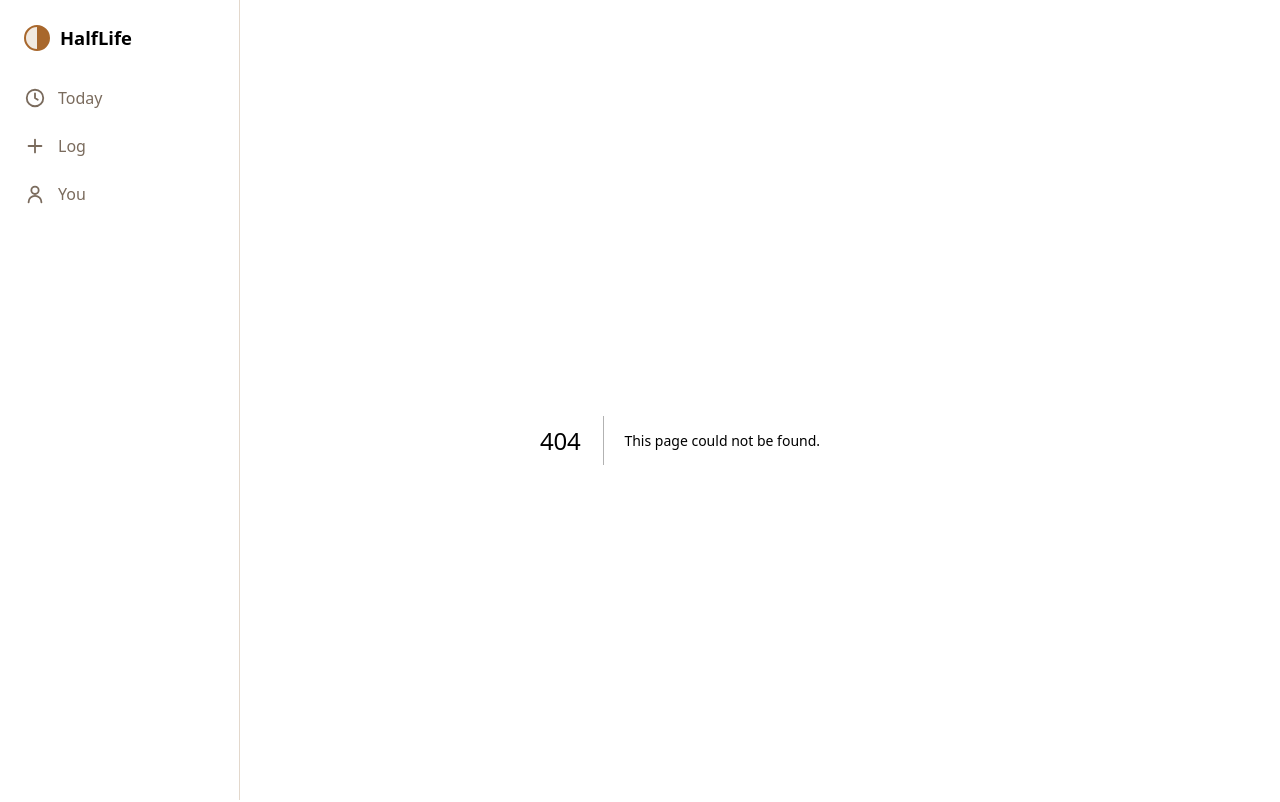
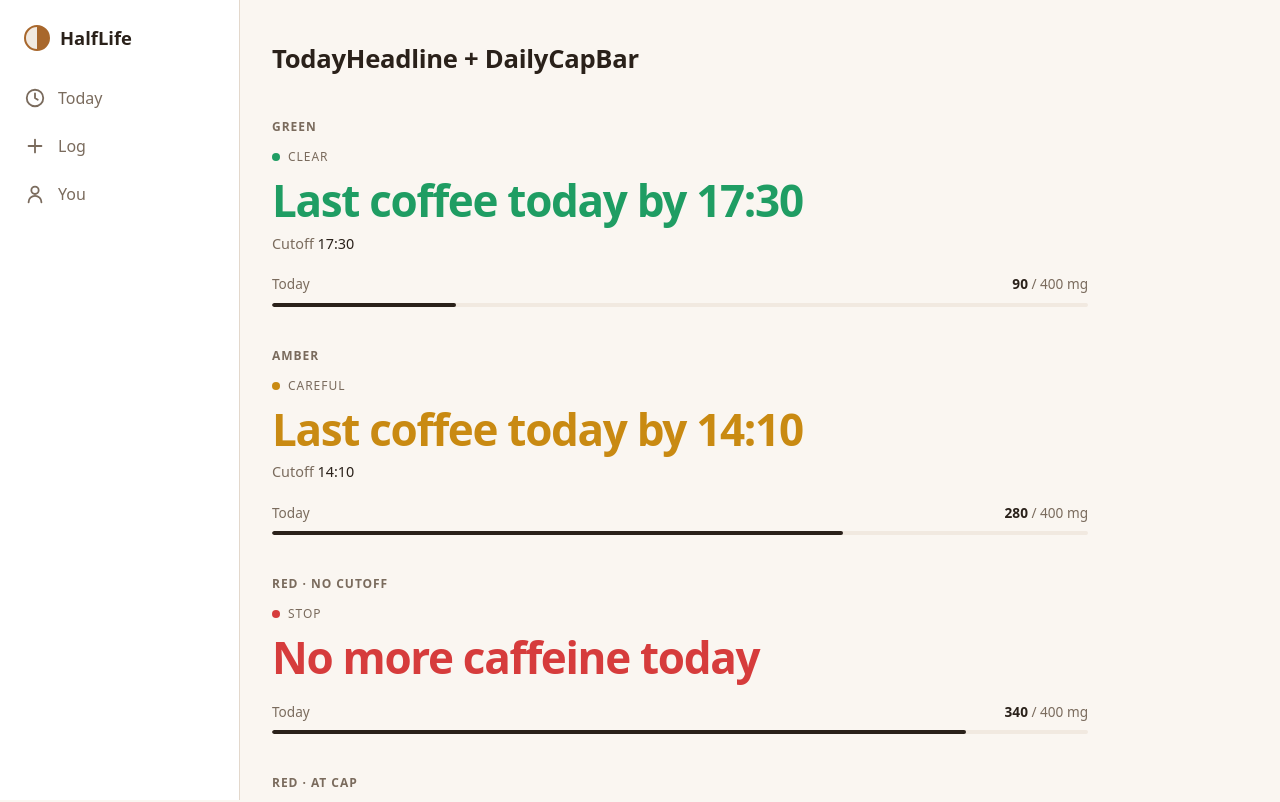
Before and after one commit to n-ershova/decaffeinate, a Next.js app in the folder frontend/: page /dev/TodayHeadline in a window 1280 px wide. Before the commit this address had no page. Shown: the top 802 px of the page. Built offline with nearby package versions, Linux system fonts and the light colour scheme.

Commit message:
F4: TodayHeadline and DailyCapBar
Co-Authored-By: Claude Sonnet 5.5 <noreply@anthropic.com>

```diff
--- /dev/null
+++ b/frontend/app/dev/DailyCapBar/page.tsx
@@ -0,0 +1,5 @@
+import { redirect } from "next/navigation";
+
+export default function Preview() {
+  redirect("/dev/TodayHeadline");
+}
--- /dev/null
+++ b/frontend/app/dev/TodayHeadline/page.tsx
@@ -0,0 +1,24 @@
+import DailyCapBar from "@/components/DailyCapBar";
+import TodayHeadline from "@/components/TodayHeadline";
+
+const label = { color: "var(--muted)", fontSize: "0.75rem", textTransform: "uppercase" as const, letterSpacing: "0.08em", margin: "40px 0 12px" };
+
+export default function Preview() {
+  return (
+    <>
+      <h1>TodayHeadline + DailyCapBar</h1>
+      <h3 style={label}>Green</h3>
+      <TodayHeadline headline="Last coffee today by 17:30" cutoff="17:30" led="green" />
+      <div style={{ marginTop: 20 }}><DailyCapBar totalMg={90} capMg={400} /></div>
+      <h3 style={label}>Amber</h3>
+      <TodayHeadline headline="Last coffee today by 14:10" cutoff="14:10" led="amber" />
+      <div style={{ marginTop: 20 }}><DailyCapBar totalMg={280} capMg={400} /></div>
+      <h3 style={label}>Red · no cutoff</h3>
+      <TodayHeadline headline="No more caffeine today" cutoff={null} led="red" />
+      <div style={{ marginTop: 20 }}><DailyCapBar totalMg={340} capMg={400} /></div>
+      <h3 style={label}>Red · at cap</h3>
+      <TodayHeadline headline="No more caffeine today" cutoff={null} led="red" />
+      <div style={{ marginTop: 20 }}><DailyCapBar totalMg={420} capMg={400} /></div>
+    </>
+  );
+}
--- /dev/null
+++ b/frontend/components/DailyCapBar.tsx
@@ -0,0 +1,28 @@
+interface Props {
+  totalMg: number;
+  capMg: number;
+}
+
+export default function DailyCapBar({ totalMg, capMg }: Props) {
+  const pct = Math.min(100, (totalMg / capMg) * 100);
+  const atCap = totalMg >= capMg;
+  const color = atCap ? "var(--red)" : "var(--text)";
+  return (
+    <div>
+      <div style={{ display: "flex", justifyContent: "space-between", alignItems: "baseline", fontSize: "0.85rem", color: "var(--muted)", marginBottom: 8 }}>
+        <span>Today</span>
+        <span style={{ fontVariantNumeric: "tabular-nums" }}>
+          <span style={{ color: atCap ? "var(--red)" : "var(--text)", fontWeight: 600 }}>{Math.round(totalMg)}</span> / {capMg} mg
+        </span>
+      </div>
+      <div
+        role="progressbar" aria-valuemin={0} aria-valuemax={capMg} aria-valuenow={Math.min(totalMg, capMg)}
+        aria-label="Daily caffeine"
+        style={{ height: 4, borderRadius: 2, background: "var(--surface-2)", overflow: "hidden" }}
+      >
+        <div style={{ width: `${pct}%`, height: "100%", background: color, borderRadius: 2, transition: "width 0.3s ease" }} />
+      </div>
+      {atCap && <p style={{ margin: "8px 0 0", fontSize: "0.8rem", color: "var(--red)" }}>Daily limit reached</p>}
+    </div>
+  );
+}
--- /dev/null
+++ b/frontend/components/TodayHeadline.tsx
@@ -0,0 +1,33 @@
+import type { Led } from "@/lib/types";
+
+interface Props {
+  headline: string;
+  cutoff: string | null; // "HH:MM"
+  led: Led;
+}
+
+const STATUS: Record<Led, string> = {
+  green: "Clear",
+  amber: "Careful",
+  red: "Stop",
+};
+
+export default function TodayHeadline({ headline, cutoff, led }: Props) {
+  const color = `var(--${led})`;
+  return (
+    <header>
+      <div style={{ display: "flex", alignItems: "center", gap: 8, fontSize: "0.75rem", letterSpacing: "0.08em", textTransform: "uppercase", color: "var(--muted)" }}>
+        <span aria-hidden style={{ width: 8, height: 8, borderRadius: "50%", background: color }} />
+        {STATUS[led]}
+      </div>
+      <h2 style={{ margin: "10px 0 0", fontSize: "clamp(1.9rem, 6vw, 2.75rem)", lineHeight: 1.1, fontWeight: 600, letterSpacing: "-0.03em", color }}>
+        {headline}
+      </h2>
+      {cutoff && (
+        <p style={{ margin: "8px 0 0", color: "var(--muted)", fontSize: "0.9rem" }}>
+          Cutoff <span style={{ color: "var(--text)", fontVariantNumeric: "tabular-nums" }}>{cutoff}</span>
+        </p>
+      )}
+    </header>
+  );
+}
```
